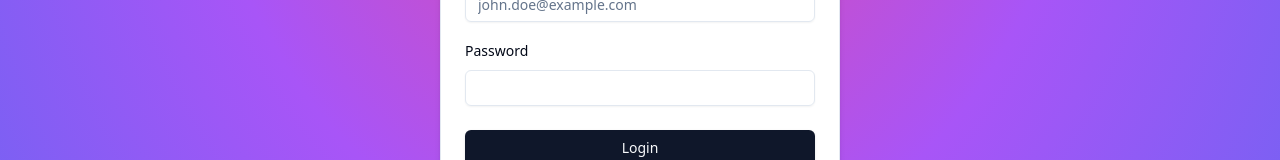
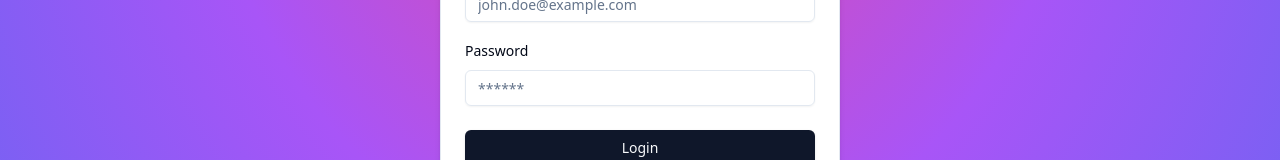
Before and after one commit to alitkovsky/auth-next-component, a Next.js app: page /auth/login in a window 1280 px wide. Shown: the part 286-446 px from the top of the page. Built offline with nearby package versions, Linux system fonts and the light colour scheme.

Commit message:
Added  minor changes in password field placeholder.

```diff
--- a/components/auth/login-form.tsx
+++ b/components/auth/login-form.tsx
@@ -85,7 +85,7 @@ export const LoginForm = () => {
                               {...field}
                               disabled={isPending}
                               type="password"
-                              placeholder=""
+                              placeholder="******"
                               />
                            </FormControl>
                            <FormMessage />
```
